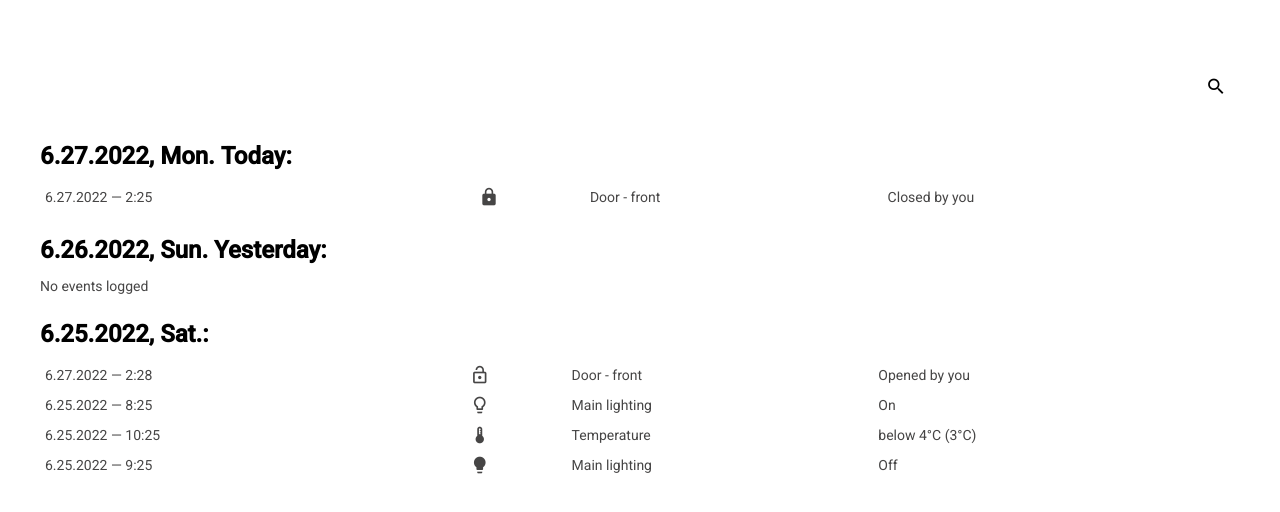
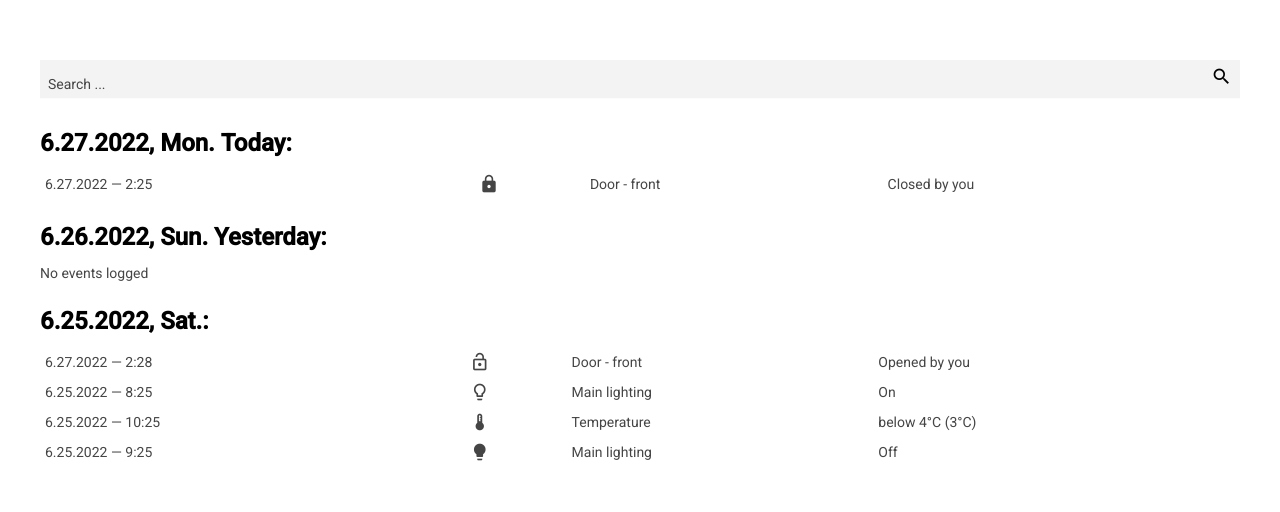
Before and after one commit to ElenaMazyrina/i-challenge, an Angular app: page / in a window 1280 px wide. Shown: the top 512 px of the page. Built offline with nearby package versions, Linux system fonts and the light colour scheme.

Commit message:
feat: add search styles

```diff
--- a/src/app/log/log.component.html
+++ b/src/app/log/log.component.html
@@ -1,5 +1,5 @@
 <ng-container *ngIf="isDataReady; else loadingTemplate">
-    <mat-form-field appearance="fill" class="app-log__search">
+    <mat-form-field class="app-log__search">
         <mat-label>Search ...</mat-label>
         <input type="text" matInput [formControl]="searchControl">
         <mat-icon matSuffix>search</mat-icon>
--- a/src/app/log/log.component.scss
+++ b/src/app/log/log.component.scss
@@ -11,6 +11,21 @@
 
     &__search {
         margin-bottom: 12px;
+
+        ::ng-deep .mat-form-field-flex {
+            background-color: #f3f3f3;
+        }
+
+        ::ng-deep .mat-form-field-infix {
+            margin-left: 8px;
+        }
+        ::ng-deep .mat-form-field-label {
+            color: $color-primary;
+        }
+
+        ::ng-deep .mat-form-field-suffix {
+            margin-right: 8px;
+        }
     }
 
     &__loader {
```
